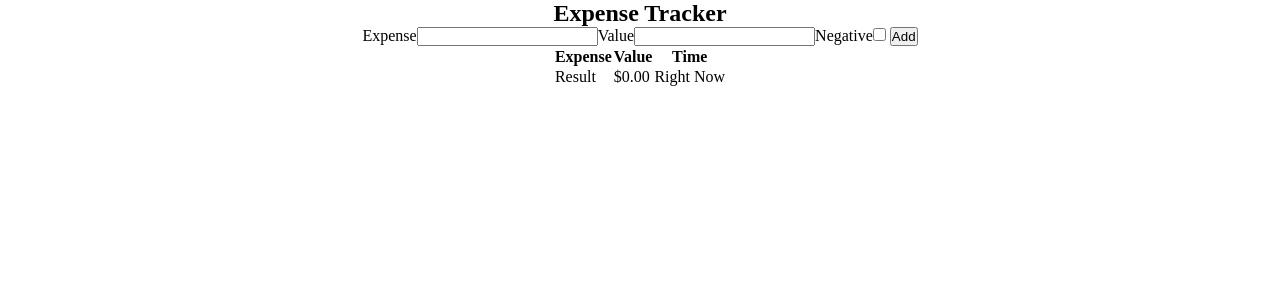
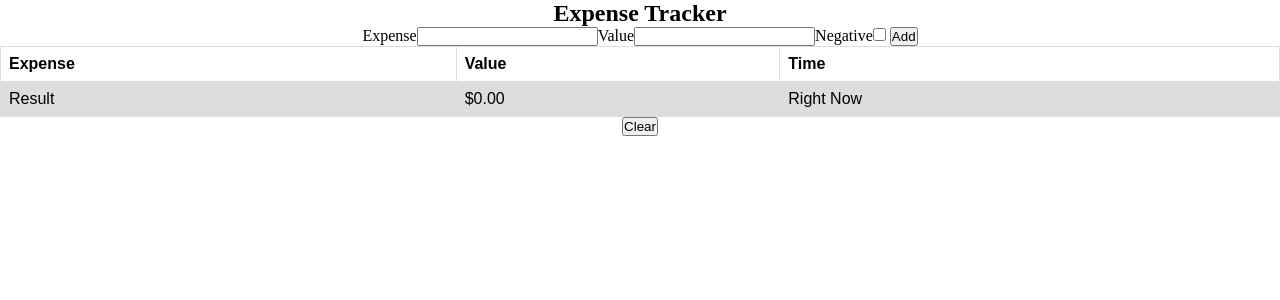
Before and after one commit to edewindt/ExpenseTracker, a SvelteKit app: page / in a window 1280 px wide. Shown: the top 300 px of the page. Built offline with nearby package versions, Linux system fonts and the light colour scheme.

Commit message:
Added first basic styles

```diff
--- a/src/routes/+page.svelte
+++ b/src/routes/+page.svelte
@@ -68,6 +68,12 @@
 	{/each}
 	<tr><td>Result</td><td>${result}</td><td>Right Now</td></tr>
 </table>
+<button
+	on:click={() => {
+		localStorage.clear();
+		expenses = [];
+	}}>Clear</button
+>
 
 <style>
 	.negative {
@@ -76,4 +82,20 @@
 	.positive {
 		color: green;
 	}
+	table {
+		font-family: arial, sans-serif;
+		border-collapse: collapse;
+		width: 100%;
+	}
+
+	td,
+	th {
+		border: 1px solid #dddddd;
+		text-align: left;
+		padding: 8px;
+	}
+
+	tr:nth-child(even) {
+		background-color: #dddddd;
+	}
 </style>
```
